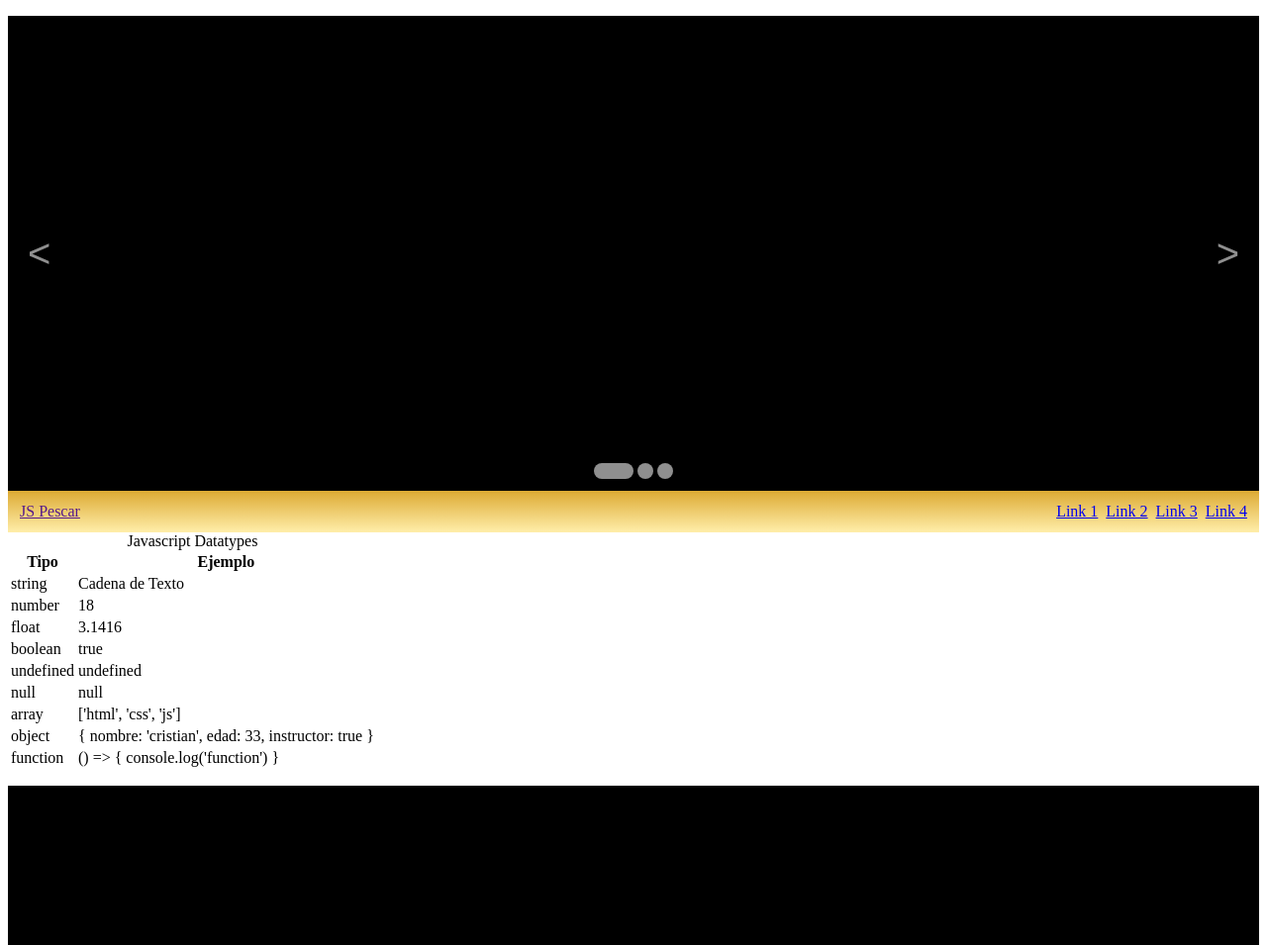
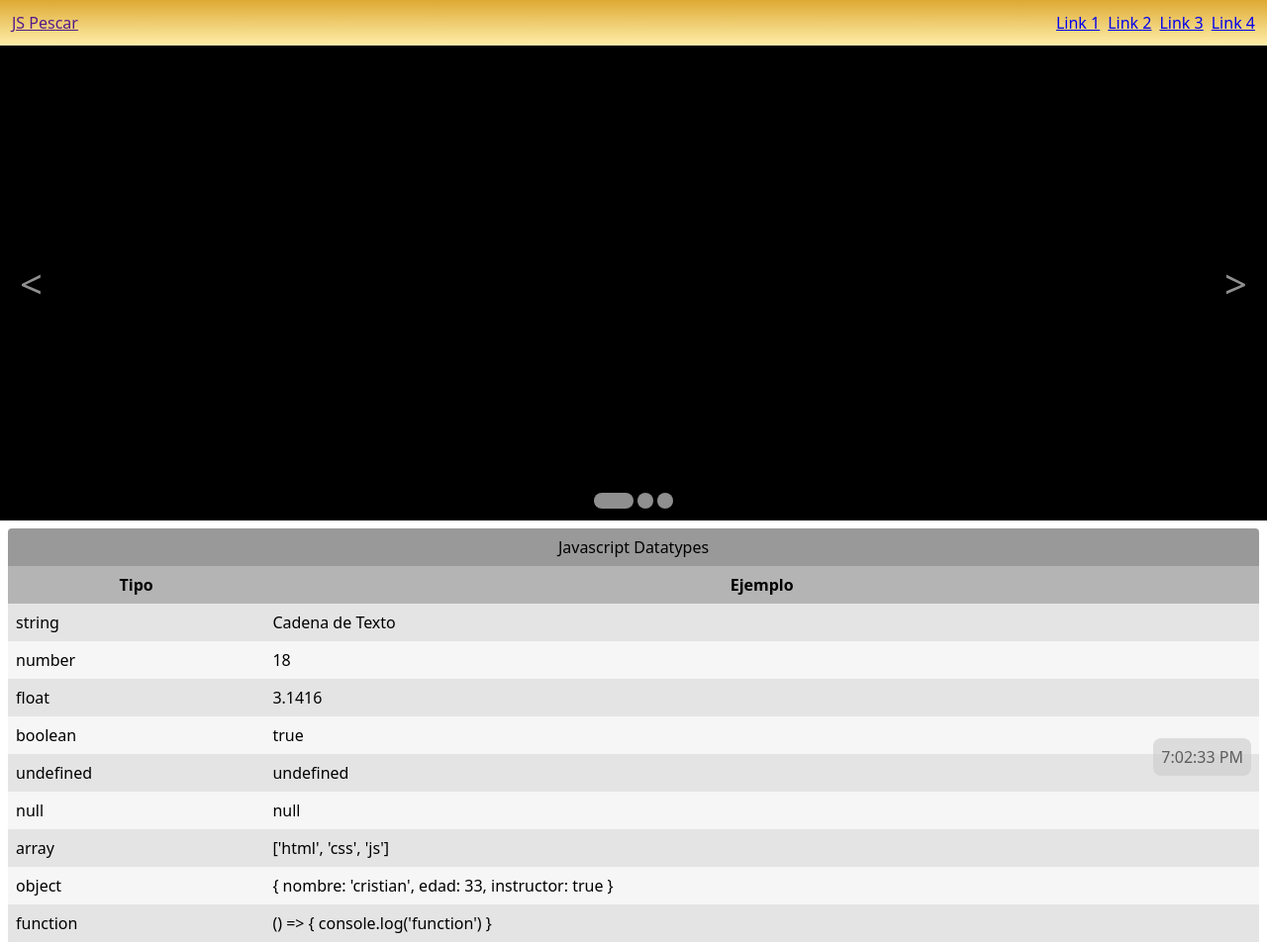
Before and after one commit to fundacion-pescar-lxv14/js_avanzado, a plain HTML site: page index.html in a window 1280 px wide. Shown: the top 955 px of the page at 99% size. Drawn offline with Linux system fonts and the light colour scheme.

Commit message:
reorganizar y crear archivo de estilos generales

```diff
--- a/styles/declarations.scss
+++ b/styles/declarations.scss
@@ -80,12 +80,3 @@ $properties: (
 } }
 
 }
-.list-unstyled{
-    list-style: none;
-}
-.cover{
-    width: 100%;
-    height: 100%;
-    top: 0;
-    left: 0;
-}
--- a/styles/default.scss
+++ b/styles/default.scss
@@ -1,4 +1,5 @@
 @import 'declarations';
+@import 'general';
 @import 'navigation';
 @import 'gallery';
 @import 'form';
--- /dev/null
+++ b/styles/general.scss
@@ -0,0 +1,55 @@
+* {
+    font-family: system-ui, -apple-system, BlinkMacSystemFont, 'Segoe UI', Roboto, Oxygen, Ubuntu, Cantarell, 'Open Sans', 'Helvetica Neue', sans-serif;
+}
+body{
+    @extend .d-grid, .m-0;
+    grid-template-areas: 'nav' 'header' 'main' 'footer';
+
+    header{ grid-area: header; }
+    nav { grid-area: nav; }
+    main{ grid-area: main; }
+    footer{ grid-area: footer; }
+}
+section{
+    @extend .p-2;
+}
+.list-unstyled{
+    list-style: none;
+}
+.cover{
+    width: 100%;
+    height: 100%;
+    top: 0;
+    left: 0;
+}
+table{
+    border-collapse: collapse;
+    width: 100%;
+    caption,
+    th,
+    td{
+        @extend .p-2;
+    }
+    thead,
+    caption{
+        border-radius: .25rem .25rem 0 0;
+        background-color: #999;
+    }
+        tr{
+            &:nth-child(even){
+                background-color: #eee8;
+            }
+            &:nth-child(odd){
+                background-color: #ccc8;
+            }
+        }
+}
+
+footer p:last-child{
+    @extend .p-fixed, .br-2, .p-2;
+    bottom: 0;
+    right: 1rem;
+    background-color: #ccc;
+    text-align: center;
+    opacity: .6;
+}
--- a/styles/navigation.scss
+++ b/styles/navigation.scss
@@ -3,6 +3,7 @@
     @extend .d-flex, .fj-space-between, .ai-center, .fw-wrap, .p-sticky, .p-3;
     top: 0;
     background: linear-gradient($first, $second);
+    z-index: 1;
     button.icon-toggle{
         @extend .d-md-none;
     }
```
Also changed, not shown: styles/default.css.
